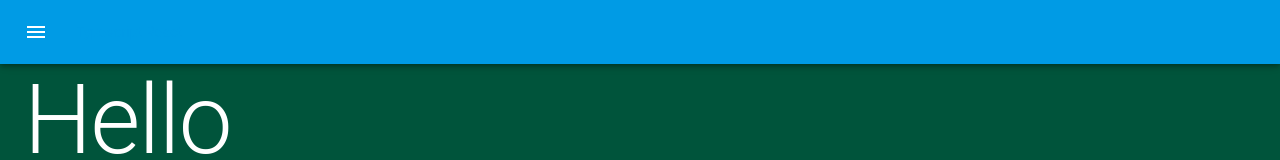
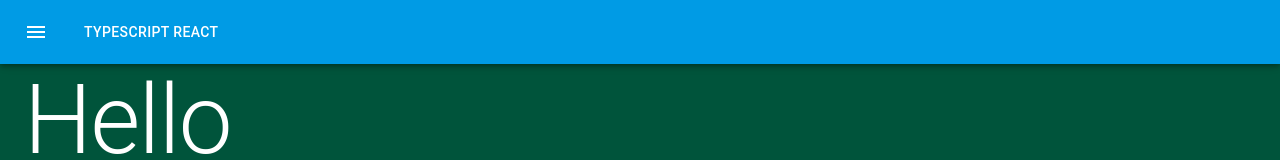
Before and after one commit to yuichiroaoki/createReactTypescript, a React (Create React App) app: page / in a window 1280 px wide. Shown: the top 160 px of the page. Built offline with nearby package versions, Linux system fonts and the light colour scheme.

Commit message:
change button

```diff
--- a/src/components/Contents.tsx
+++ b/src/components/Contents.tsx
@@ -32,7 +32,7 @@ export default function Contents() {
     <Container>
       <Typography variant="h1">
         Hello
-            </Typography>
+      </Typography>
       <Counter>
         {({ count, setCount }) => (
           <div>
--- a/src/components/Header.tsx
+++ b/src/components/Header.tsx
@@ -7,12 +7,15 @@ import { createStyles, makeStyles } from '@material-ui/core/styles';
 import MenuIcon from '@material-ui/icons/Menu';
 import Navigator from './Navigator';
 import Drawer from '@material-ui/core/Drawer';
-import Link from '@material-ui/core/Link';
+import Button from '@material-ui/core/Button';
 
 const useStyles = makeStyles((theme) =>
   createStyles({
     root: {
       flexGrow: 1,
+    },
+    title: {
+      color: theme.palette.common.white,
     },
     menuButton: {
       marginRight: theme.spacing(2),
@@ -61,9 +64,9 @@ export default function Header() {
           <Drawer open={isOpen["left"]} onClose={toggleDrawer("left", false)}>
             <Navigator />
           </Drawer>
-          <Link href="/">
+          <Button href="/" className={classes.title}>
             Typescript React
-          </Link>
+          </Button>
         </Toolbar>
       </AppBar>
       <Toolbar />
```
Also changed, not shown: 1 other file (tests, documents, lock files or other folders).
